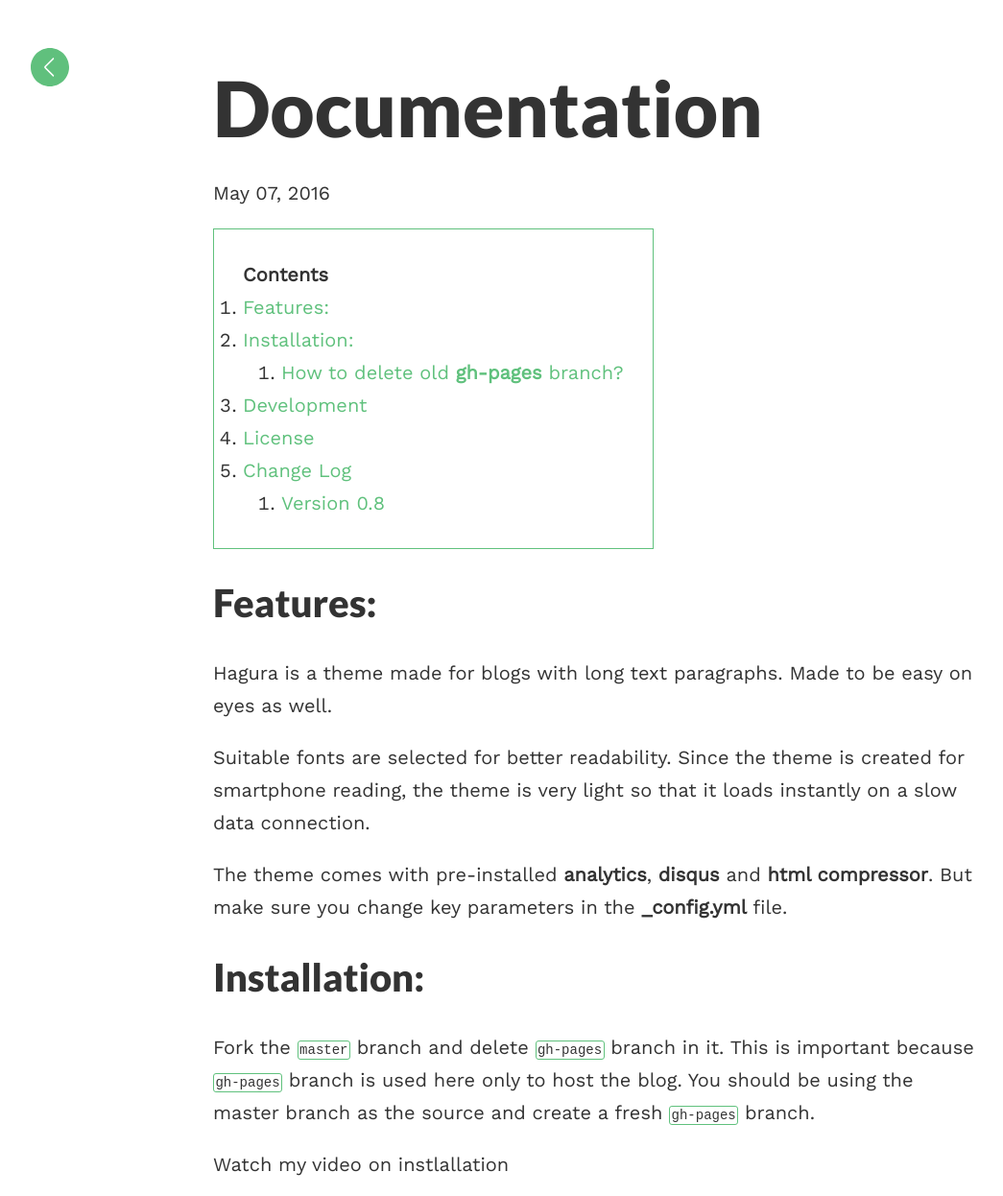
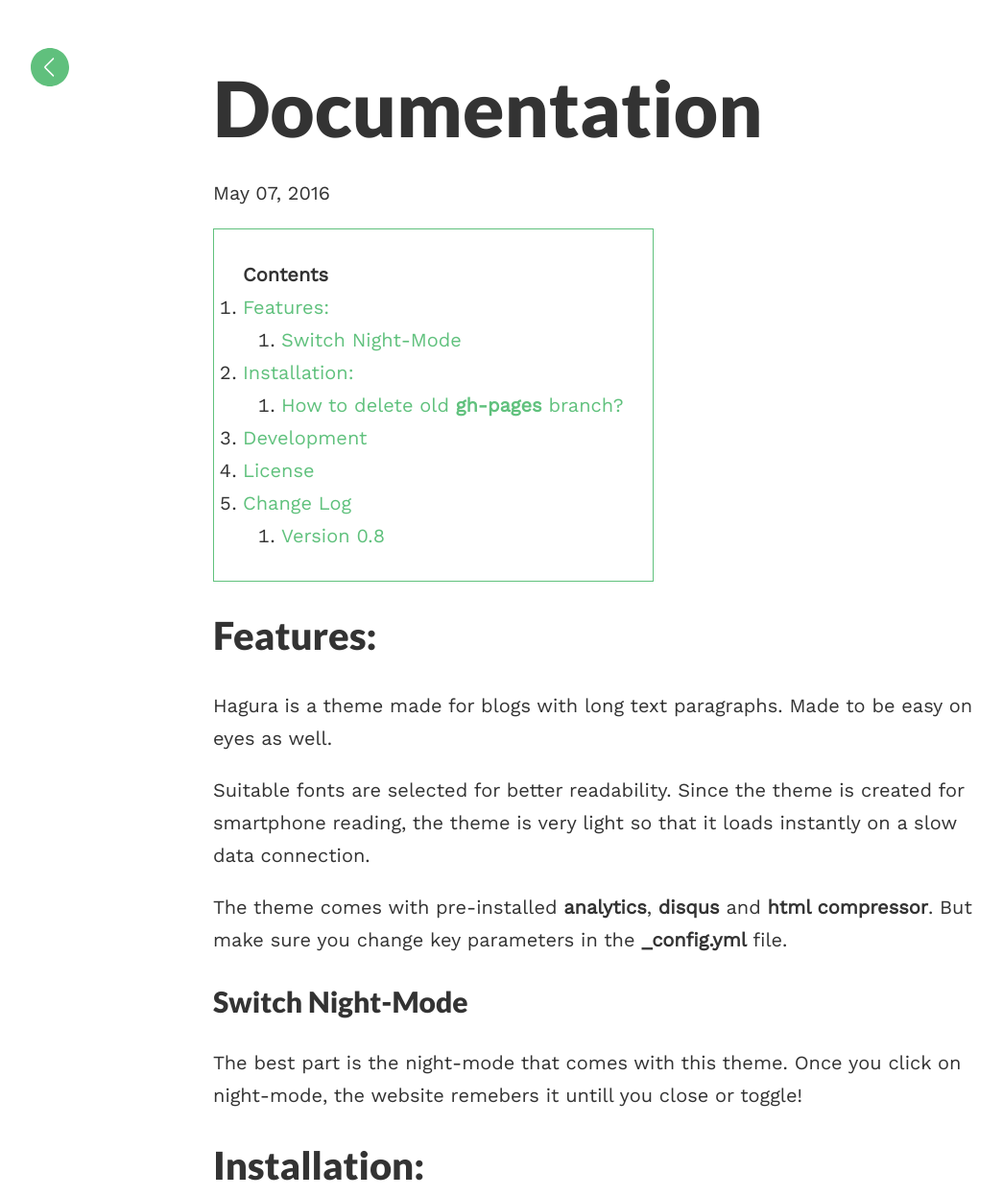
Before and after one commit to sharu725/hagura, a Jekyll site: the page built from _posts/2016-05-07-documentation.md, in a window 1280 px wide and 1400 px high, cut to the strip 0-1246 px from the top of the window. Shown: the whole strip at 96% size, without its empty margins (18-1063 px from the left). Built offline with Jekyll 4.4.1, drawn with Linux system fonts in a browser that asks for light colours.

Commit message:
no message

```diff
--- a/_posts/2016-05-07-documentation.md
+++ b/_posts/2016-05-07-documentation.md
@@ -12,6 +12,9 @@ Hagura is a theme made for blogs with long text paragraphs. Made to be easy on e
 Suitable fonts are selected for better readability. Since the theme is created for smartphone reading, the theme is very light so that it loads instantly on a slow data connection.
 
 The theme comes with pre-installed **analytics**, **disqus** and **html compressor**. But make sure you change key parameters in the **_config.yml** file.
+
+## Switch Night-Mode
+The best part is the night-mode that comes with this theme. Once you click on night-mode, the website remebers it untill you close or toggle!
 
 # Installation:
 Fork the ``master`` branch and delete ``gh-pages`` branch in it. This is important because ``gh-pages`` branch is used here only to host the blog. You should be using the master branch as the source and create a fresh ``gh-pages`` branch.
```
